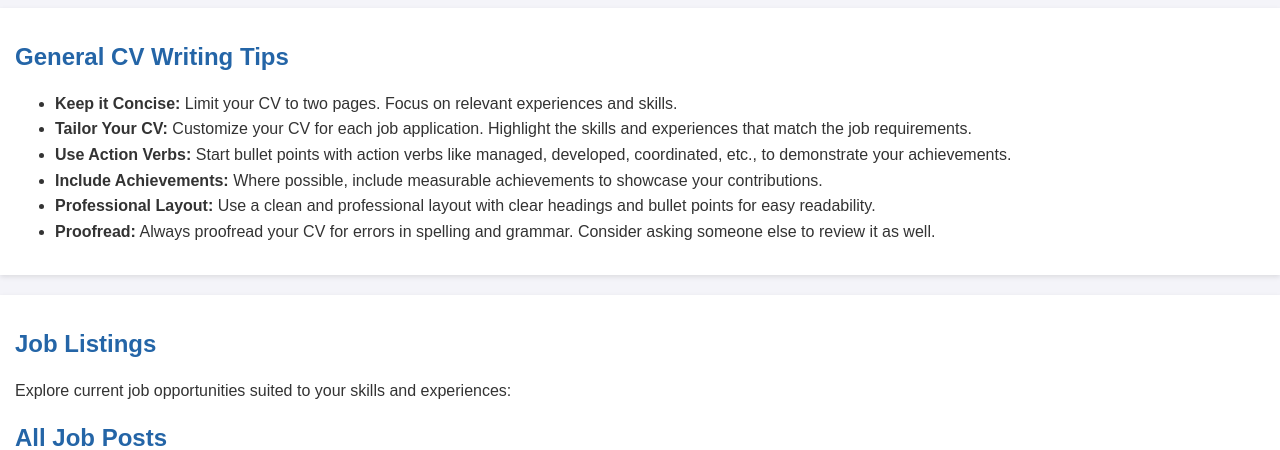
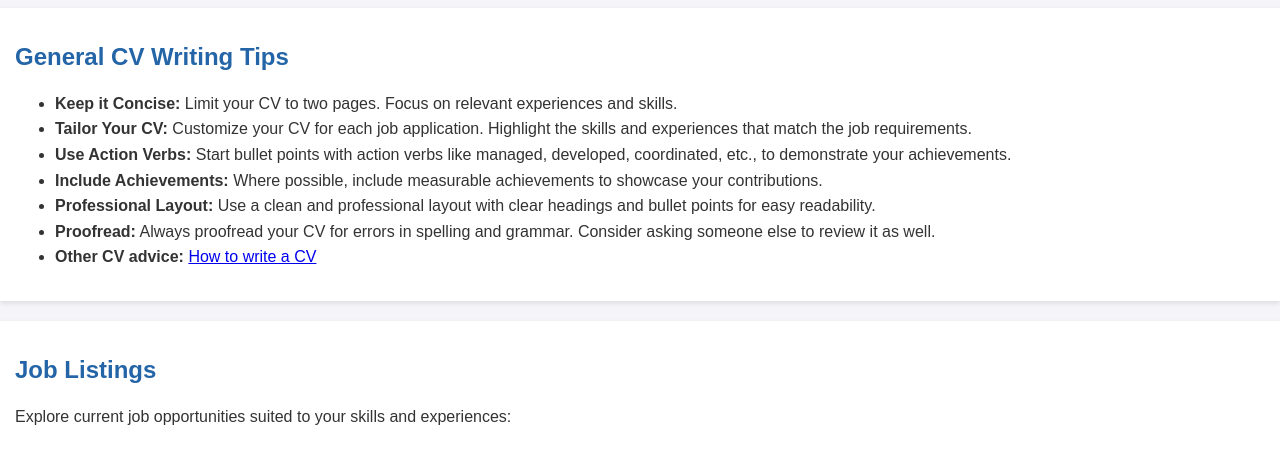
Before and after one commit to cfgglasgow24/Team-8, a Django app: page /jobSite/posts/ in a window 1280 px wide. Shown: the part 321-771 px from the top of the page. Run offline with Django 4.2, Linux system fonts and the light colour scheme; data comes from the database, SQL or seed files in the repository.

Commit message:
added link

```diff
--- a/refugeeJobs/templates/jobSite/posts.html
+++ b/refugeeJobs/templates/jobSite/posts.html
@@ -56,6 +56,7 @@
                 <li><strong>Include Achievements:</strong> Where possible, include measurable achievements to showcase your contributions.</li>
                 <li><strong>Professional Layout:</strong> Use a clean and professional layout with clear headings and bullet points for easy readability.</li>
                 <li><strong>Proofread:</strong> Always proofread your CV for errors in spelling and grammar. Consider asking someone else to review it as well.</li>
+                <li><strong>Other CV advice:</strong> <a href="https://nationalcareers.service.gov.uk/careers-advice/cv-sections">How to write a CV</a></li>
             </ul>
         </section>
         <section id="job-listings">
```
